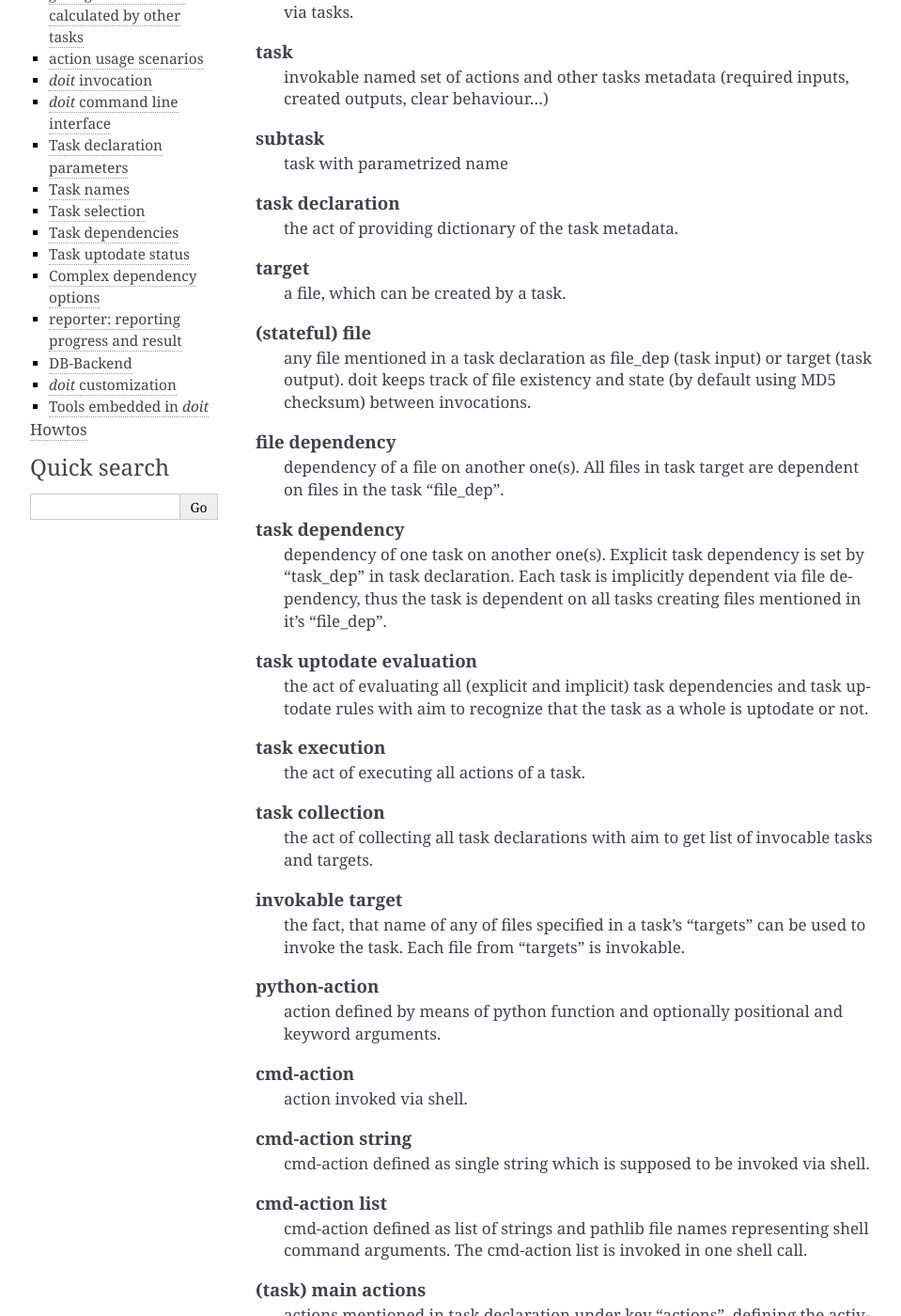
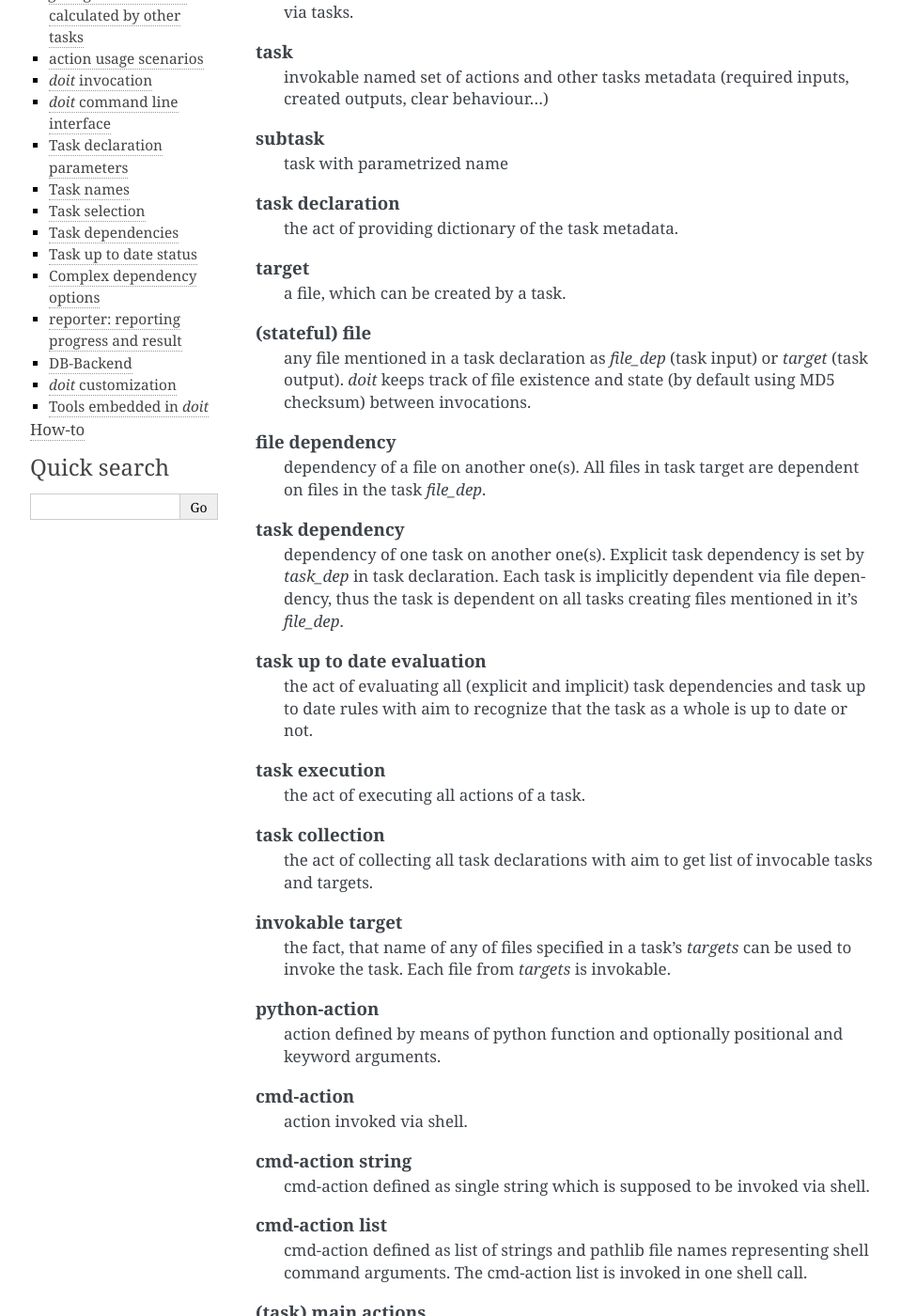
Before and after one commit to pydoit/doit-tmp-doc, a Sphinx documentation site: the page built from docs/reference/index.rst, in a window 1280 px wide and 1400 px high, scrolled down 468 px. Shown: the whole window at 94% size, without its empty margins (148-1107 px from the left). Built offline with Sphinx 7.4.7, drawn with Linux system fonts in a browser that asks for light colours; some of the changed text lies outside the part shown.

```diff
--- a/docs/conf.py
+++ b/docs/conf.py
@@ -36,7 +36,8 @@ extensions = ['sphinx.ext.autodoc',
     'sphinx.ext.todo',
     'sphinx.ext.viewcode',
     'sphinx.ext.githubpages',
-    'sphinxcontrib.plantuml']
+    'sphinxcontrib.plantuml',
+    'sphinxcontrib.spelling']
 
 # Add any paths that contain templates here, relative to this directory.
 templates_path = ['_templates']
@@ -69,7 +70,8 @@ release = '0.30.3'
 #
 # This is also used if you do content translation via gettext catalogs.
 # Usually you set "language" from the command line for these cases.
-language = None
+language = "en"
+
 
 # List of patterns, relative to source directory, that match files and
 # directories to ignore when looking for source files.
@@ -147,3 +149,8 @@ latex_documents = [
     (master_doc, 'doit.tex', 'doit Documentation',
      'Jan Vlčinský', 'manual'),
 ]
+
+# Spelling
+spelling_lang="en-gb"
+
+spelling_word_list_filename="dictionary.txt"
--- a/docs/quickstart/index.rst
+++ b/docs/quickstart/index.rst
@@ -181,7 +181,7 @@ Ask `doit` to do the work again::
     -- compress
 
 Almost zero execution time and `"--"` in front of task name (instead of `"."`) tell us, `doit` saw
-no need to repeat the task, whose results are already uptodate.
+no need to repeat the task, whose results are already up to date.
 
 This will hold true as long as content of input and output files do not change (checked by MD5
 checksum).
@@ -225,7 +225,7 @@ and to clean is easy::
     python_help - removing file 'python.help'
 
 If you wonder why tasks `python_help` and `doit_help` are always rerun, the reason is, these tasks
-do not have "file_dep" so they are always considered outdated.
+do not have `file_dep` so they are always considered outdated.
 
 Python defined actions
 ======================
--- a/docs/reference/index.rst
+++ b/docs/reference/index.rst
@@ -29,16 +33,16 @@ Terms and definitions
         a file, which can be created by a task.
 
     (stateful) file
-        any file mentioned in a task declaration as file_dep (task input) or target (task output). doit keeps track of file existency and state (by default using MD5 checksum) between invocations.
+        any file mentioned in a task declaration as `file_dep` (task input) or `target` (task output). `doit` keeps track of file existence and state (by default using MD5 checksum) between invocations.
 
     file dependency
-        dependency of a file on another one(s). All files in task target are dependent on files in the task "file_dep".
+        dependency of a file on another one(s). All files in task target are dependent on files in the task `file_dep`.
 
     task dependency
-        dependency of one task on another one(s). Explicit task dependency is set by "task_dep" in task declaration. Each task is implicitly dependent via file dependency, thus the task is dependent on all tasks creating files mentioned in it's "file_dep".
+        dependency of one task on another one(s). Explicit task dependency is set by `task_dep` in task declaration. Each task is implicitly dependent via file dependency, thus the task is dependent on all tasks creating files mentioned in it's `file_dep`.
 
-    task uptodate evaluation
-        the act of evaluating all (explicit and implicit) task dependencies and task uptodate rules with aim to recognize that the task as a whole is uptodate or not.
+    task up to date evaluation
+        the act of evaluating all (explicit and implicit) task dependencies and task up to date rules with aim to recognize that the task as a whole is up to date or not.
 
     task execution
         the act of executing all actions of a task.
@@ -47,7 +51,7 @@ Terms and definitions
         the act of collecting all task declarations with aim to get list of invocable tasks and targets.
 
     invokable target
-        the fact, that name of any of files specified in a task's "targets" can be used to invoke the task. Each file from "targets" is invokable.
+        the fact, that name of any of files specified in a task's `targets` can be used to invoke the task. Each file from `targets` is invokable.
 
     python-action
         action defined by means of python function and optionally positional and keyword arguments.
@@ -62,18 +66,18 @@ Terms and definitions
         cmd-action defined as list of strings and pathlib file names representing shell command arguments. The cmd-action list is invoked in one shell call.
 
     (task) main actions
-        actions mentioned in task declaration under key "actions", defining the activity creating task results.
+        actions mentioned in task declaration under key `actions`, defining the activity creating task results.
 
     (task) clean actions
-        actions mentioned in task declaration under key "clean", defining the activity cleaning task results.
+        actions mentioned in task declaration under key `clean`, defining the activity cleaning task results.
 
-    (task) uptodate actions
-        actions mentioned in task declaration under key "uptodate", defining the activity determining, if the task is uptodate.
+    (task) up to date actions
+        actions mentioned in task declaration under key `uptodate`, defining the activity determining, if the task is up to date.
 
     result database
-        database persisting status of last task execution incl. files from all "file_dep" and "targets" lists.
+        database persisting status of last task execution incl. files from all `file_dep` and `targets` lists.
 
-    DB-backend
+    DB-Backend
         specific technology used to serialize data in result database.
 
     command run
@@ -108,7 +112,7 @@ Following chart explains simplified task execution life-cycle.
     -->  evaluate tasks
     note right: `doit run` continues
     -->  execute tasks
-    note right: only tasks not uptodate
+    note right: only tasks not up to date
     --> (*)
 
 Configuration options
@@ -131,13 +135,13 @@ Describe:
 -----------------------------
 describe all keys usable in `DOIT_CONFIG`
 
-- default_tasks
-- check_file_uptodate (custom file uptodate checker)
-- backend
-- dep_file
-- verbosity
-- reporter
-- minversion
+- `default_tasks`
+- `check_file_uptodate` (custom file up to date checker)
+- `backend`
+- `dep_file`
+- `verbosity`
+- `reporter`
+- `minversion`
 
 `doit.cfg` configuration file
 -----------------------------
@@ -206,13 +210,13 @@ When can be actions used:
 
 - main actions
 - clean actions
-- uptodate actions
+- up to date actions
 - ??? some more?
 
 `doit` invocation
 =================
 
-- `doit` cli
+- `doit` CLI
 - `$ python -m doit`
 - from iPython
 - embed into another python code
@@ -229,17 +233,17 @@ When can be actions used:
 Task declaration parameters
 ===========================
 
-- name
-- basename
-- actions
-- file_dep
-- targets
-- task_dep
-- clean
-- uptodate
-- title
-- doc
-- verbosity
+- `name`
+- `basename`
+- `actions`
+- `file_dep`
+- `targets`
+- `task_dep`
+- `clean`
+- `uptodate`
+- `title`
+- `doc`
+- `verbosity`
 
 Task names
 ==========
@@ -266,23 +270,24 @@ Task dependencies
 
 - explicit task dependency
 
-Task uptodate status
-====================
+Task up to date status
+======================
 
-- when is task uptodate (rules to determine it)
+- when is task up to date (rules to determine it)
   - all following conditions must be true
 
-    - each file from file_dep is uptodate at the moment of task evaluation
-    - each file from targets is uptodate (last execution was successful)
-    - calculated uptodate is "OK"
+    - each file from `file_dep` is up to date at the moment of task evaluation
+    - each file from `targets` is up to date (last execution was successful)
+    - calculated up to date is "OK"
 
-- calculating file uptodate status
-- calculating task uptodate status
+- calculating file up to date status
+- calculating task up to date status
 
-    - all file_dep are uptodate
+    - all `file_dep` are up to date
 
 Complex dependency options
 ==========================
+
 .. todo:: explain, tasks can be declared also later on during execution.
 
 reporter: reporting progress and result
--- a/docs/usecases/index.rst
+++ b/docs/usecases/index.rst
@@ -4,7 +4,7 @@ Use Cases
 
 Here are some use cases, where `doit` can help you with automation of your tasks.
 
-.. todo:: later add links to related tutorials and howtos. But be careful not to distract too much.
+.. todo:: later add links to related tutorials and how to. But be careful not to distract too much.
 
 
 Simplify cumbersome command line calls
@@ -119,4 +119,4 @@ single reusable solution.
 
 With `dodo.py` and python you are more likely to write the processing
 in cross-platform way. Use `pathlib.Path` and `shutils` magic to
-create directories, move files around, copy them etc.
+create directories, move files around, copy them, etc.
--- a/requirements.txt
+++ b/requirements.txt
@@ -2,3 +2,4 @@ doit
 doit-py
 sphinx
 sphinxcontrib-plantuml
+sphinxcontrib-spelling
```
Also changed, not shown: other parts of docs/reference/index.rst (+14 -10 lines), docs/dictionary.txt (+5 -84 lines), docs/howtos/index.rst (+18 -12 lines), dodo.py (+14 -1 lines).
